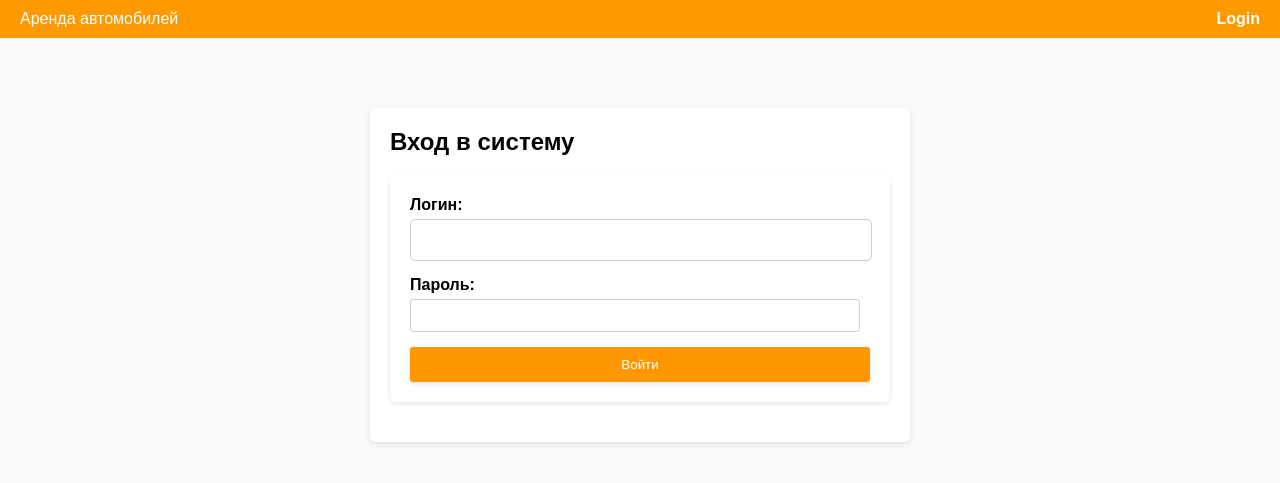
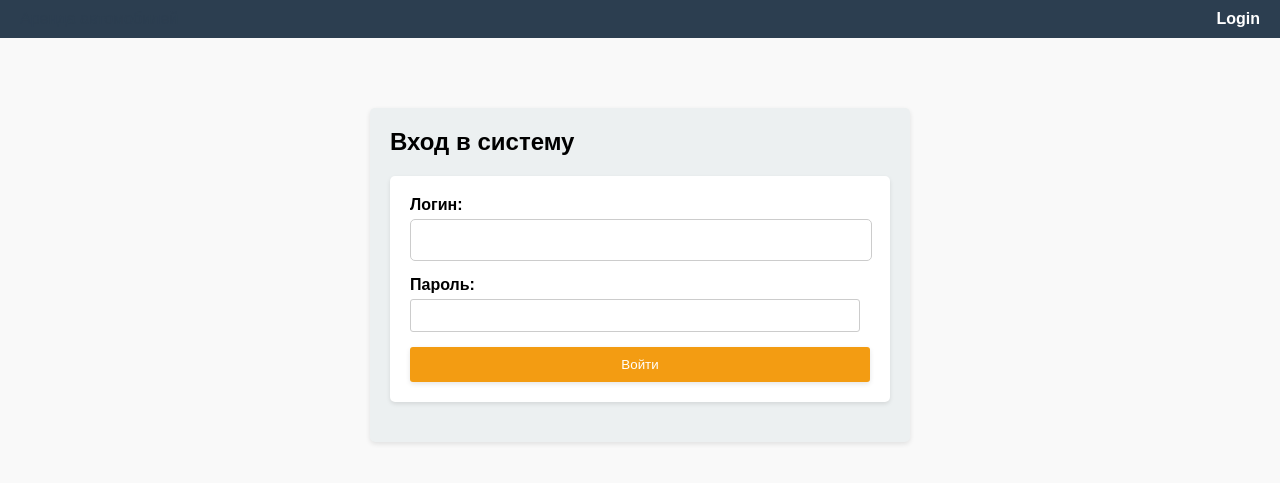
Before and after one commit to 0xF3RN/autorent, a Flask app: page /login in a window 1280 px wide. Shown: the top 483 px of the page. Run offline with Flask 3, Linux system fonts and the light colour scheme; some libraries are stand-ins or nearby versions.

Commit message:
css improvements

```diff
--- a/static/style.css
+++ b/static/style.css
@@ -393,3 +393,34 @@ tr:hover {
 }
 
 */
+header {
+    background-color: #2c3e50;
+    color: #f39c12;
+    padding: 10px 20px;
+}
+
+nav ul li a {
+    color: #2c3e50;
+}
+
+nav ul li a:hover {
+    color: #f39c12;
+}
+
+.login-form {
+    background-color: #ecf0f1;
+}
+
+.login-form button {
+    background-color: #f39c12;
+    color: #ffffff;
+}
+
+.tabs ul li a {
+    background-color: #f39c12;
+    color: #2c3e50;
+}
+
+.tabs ul li a:hover {
+    background-color: #f1c40f;
+}
```
